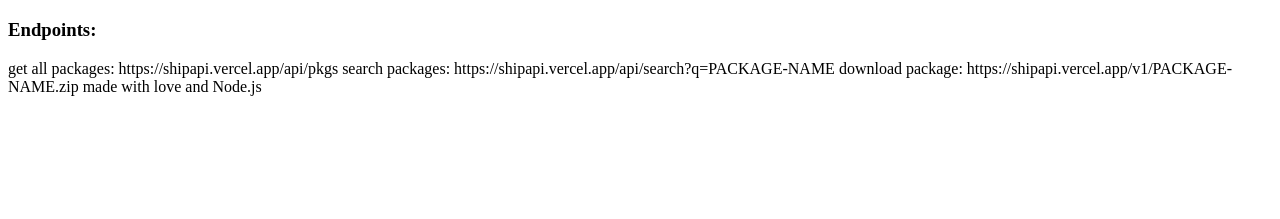
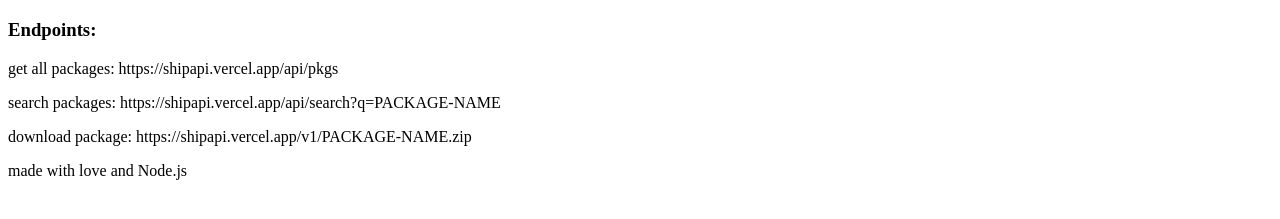
Before and after one commit to neoapps-dev/shipapi, a website: page docs/index.html in a window 1280 px wide. Shown: the part 61-280 px from the top of the page. Drawn offline with Linux system fonts and the light colour scheme.

Commit message:
Update index.html

```diff
--- a/docs/index.html
+++ b/docs/index.html
@@ -6,9 +6,9 @@
   <body>
     <h1>ship API</h1>
     <h3>Endpoints:</h3>
-    get all packages: https://shipapi.vercel.app/api/pkgs
-    search packages: https://shipapi.vercel.app/api/search?q=PACKAGE-NAME
-    download package: https://shipapi.vercel.app/v1/PACKAGE-NAME.zip
-    made with love and Node.js
+    <p>get all packages: https://shipapi.vercel.app/api/pkgs</p>
+    <p>search packages: https://shipapi.vercel.app/api/search?q=PACKAGE-NAME</p>
+    download package: https://shipapi.vercel.app/v1/PACKAGE-NAME.zip</p>
+    <p>made with love and Node.js</p>
   </body>
 </html>
```
